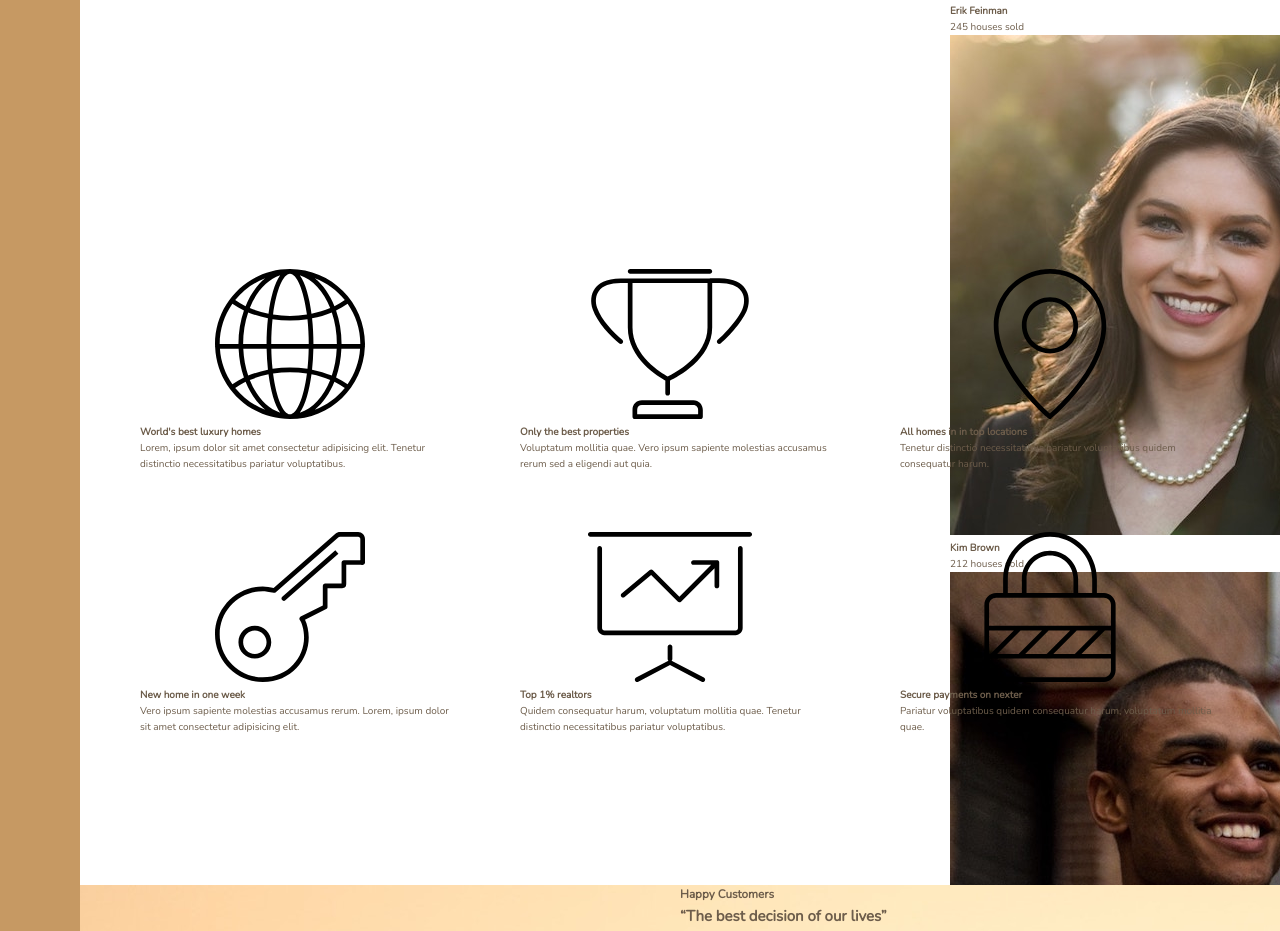
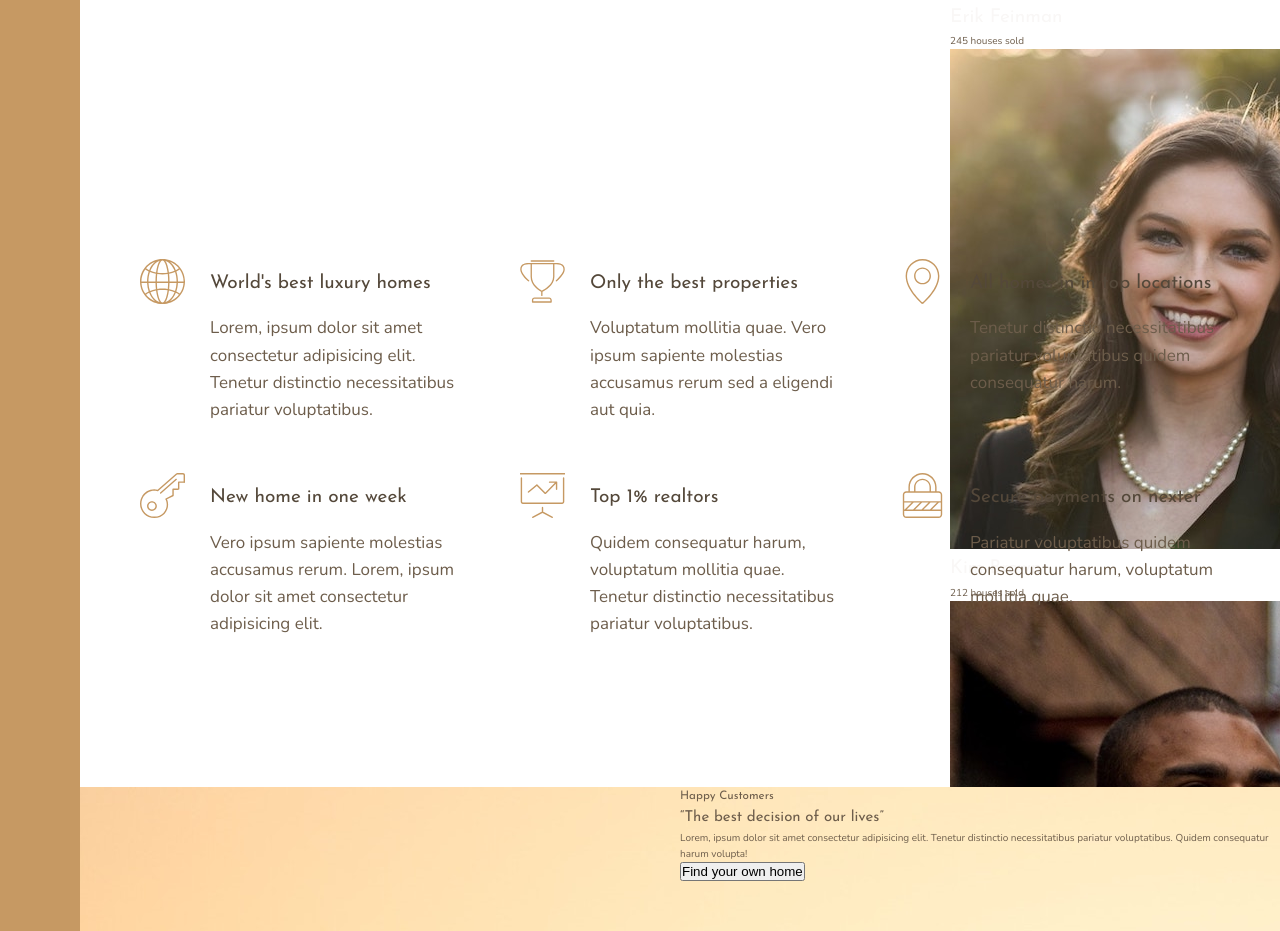
Before and after one commit to zumoskala/Nexter, a website: page index.html in a window 1280 px wide. Shown: the part 521-1452 px from the top of the page. Drawn offline with nearby package versions, Linux system fonts and the light colour scheme; files that its build step writes are made by us from their sources.

Commit message:
features section 2/2

```diff
--- a/sass/_features.scss
+++ b/sass/_features.scss
@@ -4,6 +4,27 @@
   margin: 15rem 0;
 
   display: grid;
-  grid-template-columns: repeat(3, 1fr);
+  grid-template-columns: repeat(auto-fit, minmax(25rem, 1fr));
   grid-gap: 6rem;
+  align-items: start;
 }
+
+.feature {
+
+  display: grid;
+  grid-template-columns: min-content 1fr;
+  grid-row-gap: 1.5rem;
+  grid-column-gap: 2.5rem;
+
+  &__icon {
+    fill: $color-primary;
+    width: 4.5rem;
+    height: 4.5rem;
+    grid-row: 1/span 2;
+    transform: translateY(-1rem);
+  }
+
+  &__text {
+    font-size: 1.7rem;
+  }
+}
--- a/sass/_typography.scss
+++ b/sass/_typography.scss
@@ -0,0 +1,29 @@
+%heading {
+  font-family: $font-display;
+  font-weight: 400;
+}
+
+.heading-1 {
+  @extend %heading;
+}
+
+.heading-2 {
+  @extend %heading;
+}
+
+.heading-3 {
+  @extend %heading;
+}
+
+.heading-4 {
+  @extend %heading;
+  font-size: 1.9rem;
+
+  &--light {
+    color: $color-grey-light-1;
+  }
+
+  &--dark {
+    color: $color-grey-dark-1;
+  }
+}
```
